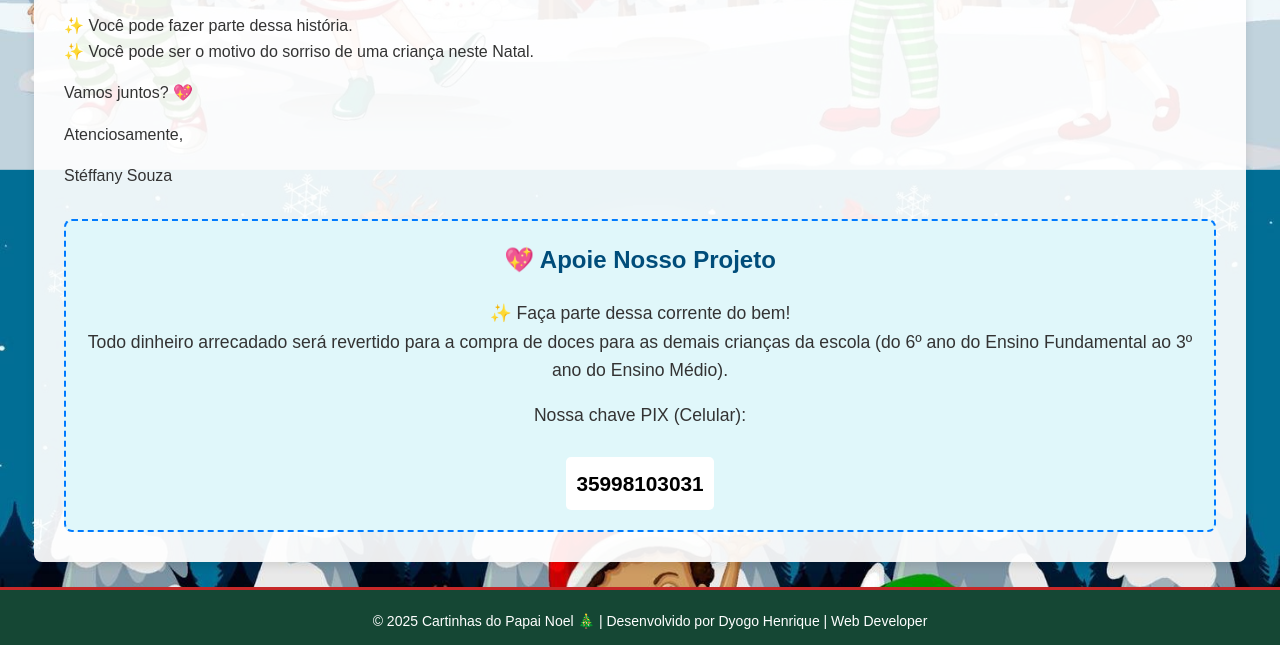
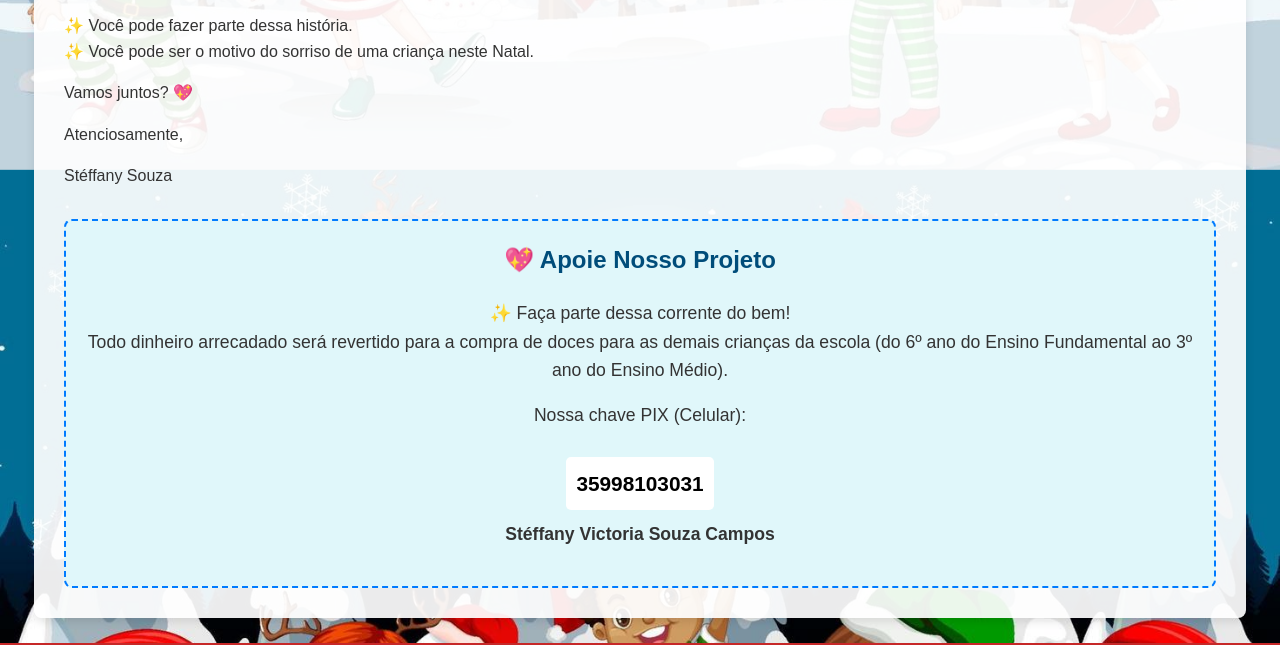
Before and after one commit to DyogoSI/projeto-vercel-final, a website: page public/index.html in a window 1280 px wide. Shown: the part 683-1328 px from the top of the page. Drawn offline with Linux system fonts and the light colour scheme.

Commit message:
recado pix

```diff
--- a/public/index.html
+++ b/public/index.html
@@ -64,6 +64,7 @@
   Todo dinheiro arrecadado será revertido para a compra de doces para as demais crianças da escola (do 6º ano do Ensino Fundamental ao 3º ano do Ensino Médio).</p>
   <p>Nossa chave PIX (Celular):</p>
   <div class="chave-pix">35998103031</div>
+  <p style="margin-top: 10px; font-weight: bold;">Stéffany Victoria Souza Campos</p>
 </div>
 
   </div>
```
Lines whose indentation alone changed are shown as unchanged.
